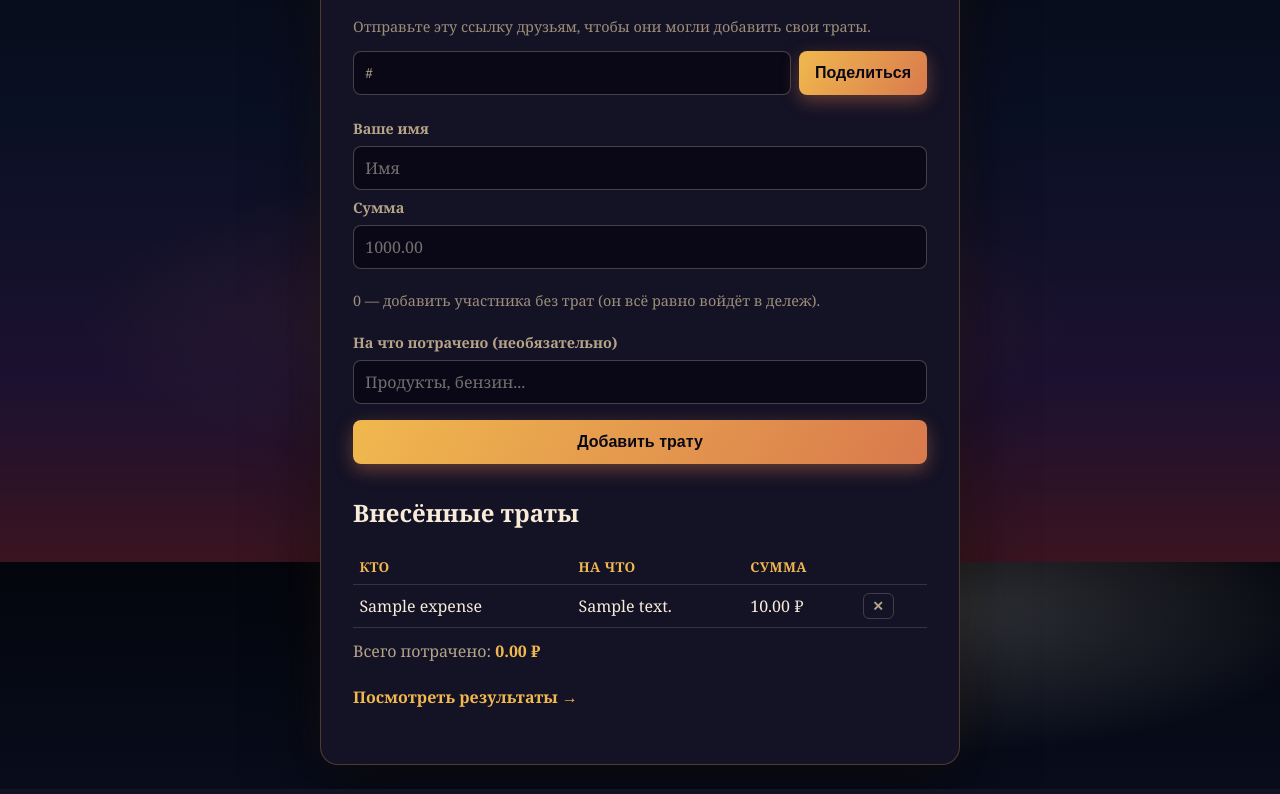
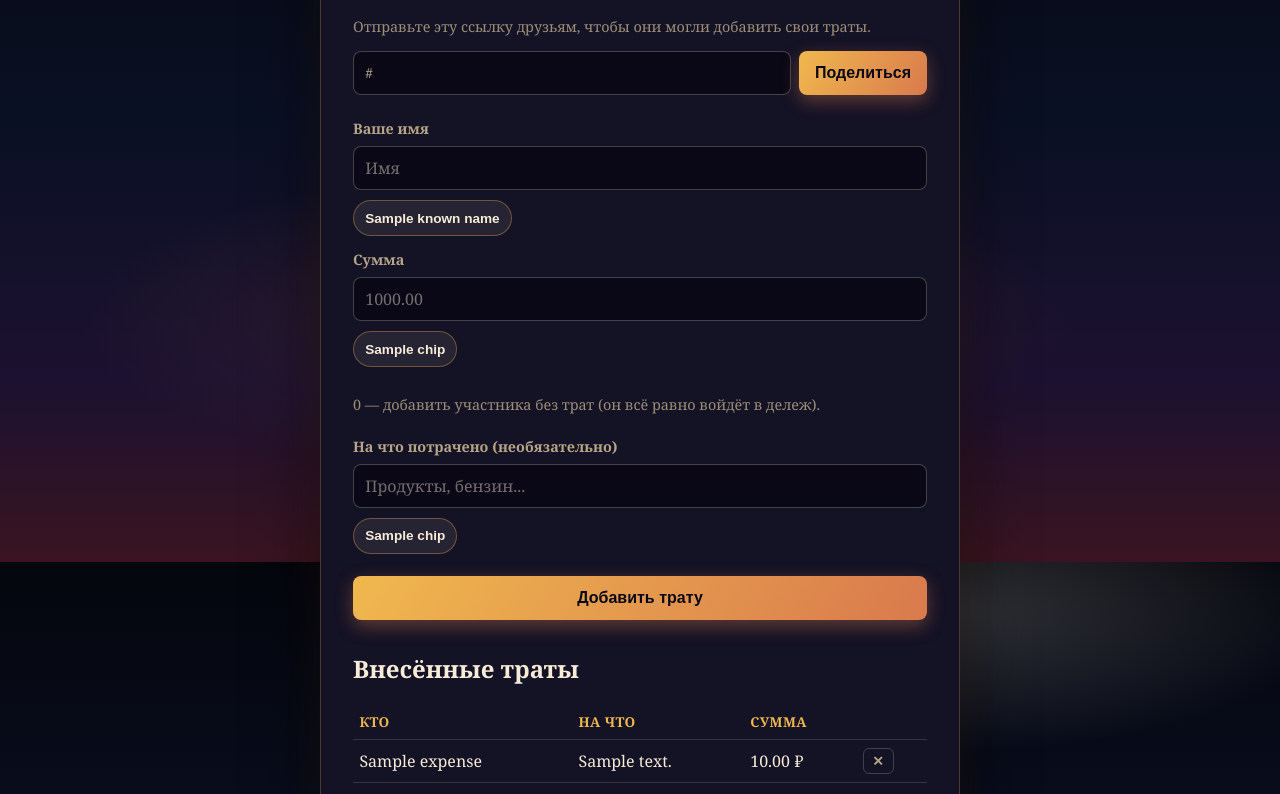
Before and after one commit to bigazzzz/rashod, a Python web app: template app/templates/event.html in a window 1280 px wide. Shown: the part 238-1032 px from the top of the page. Run offline with Jinja, Linux system fonts and the light colour scheme; the template is opened without the code that fills it: most values are stand-ins (such as "Sample title", 1, 10 or a date in 2020).

Commit message:
feat: add quick-fill chips on the event expense form
Phase 1 (v0.3.0): name chips from known payers, amount presets with append-000, and default description categories.

Co-authored-by: Cursor <cursoragent@cursor.com>

```diff
--- a/app/__init__.py
+++ b/app/__init__.py
@@ -1 +1 @@
-__version__ = "0.2.0"
+__version__ = "0.3.0"
--- a/app/static/style.css
+++ b/app/static/style.css
@@ -264,6 +264,40 @@ ul li {
   color: var(--card-text-dim);
 }
 
+.chips {
+  display: flex;
+  flex-wrap: wrap;
+  gap: 0.4rem;
+  margin: 0.15rem 0 0.35rem;
+}
+
+.chip {
+  width: auto;
+  min-height: 36px;
+  margin: 0;
+  padding: 0.35rem 0.7rem;
+  font-size: 0.85rem;
+  font-weight: 600;
+  color: var(--card-text);
+  background: rgba(248, 236, 217, 0.08);
+  border: 1px solid rgba(240, 184, 78, 0.35);
+  border-radius: 999px;
+  box-shadow: none;
+}
+
+.chip:hover {
+  transform: none;
+  box-shadow: none;
+  border-color: var(--gold);
+  background: rgba(240, 184, 78, 0.16);
+}
+
+.chip:focus-visible {
+  outline: none;
+  border-color: var(--gold);
+  box-shadow: 0 0 0 3px rgba(240, 184, 78, 0.25);
+}
+
 .changelog {
   margin-top: 2rem;
   padding-top: 1.25rem;
--- a/app/static/versions.json
+++ b/app/static/versions.json
@@ -1,4 +1,9 @@
 [
+  {
+    "version": "0.3.0",
+    "date": "2026-10-26",
+    "summary": "Плашки быстрой подстановки имени, суммы и категории трат"
+  },
   {
     "version": "0.2.0",
     "date": "2026-10-26",
--- a/app/templates/event.html
+++ b/app/templates/event.html
@@ -18,13 +18,35 @@
   <form method="post" action="/e/{{ event.slug }}/expenses">
     <label for="payer_name">Ваше имя</label>
     <input type="text" id="payer_name" name="payer_name" placeholder="Имя" autocomplete="name" required>
+    {% if known_names %}
+      <div class="chips" data-chip-target="payer_name" data-chip-mode="replace" role="group" aria-label="Известные имена">
+        {% for name in known_names %}
+          <button type="button" class="chip" data-chip-value="{{ name }}">{{ name }}</button>
+        {% endfor %}
+      </div>
+    {% endif %}
 
     <label for="amount">Сумма</label>
     <input type="text" id="amount" name="amount" placeholder="1000.00" inputmode="decimal" required>
+    <div class="chips" data-chip-target="amount" role="group" aria-label="Быстрая сумма">
+      {% for chip in amount_chips %}
+        <button
+          type="button"
+          class="chip"
+          data-chip-value="{{ chip }}"
+          data-chip-mode="{% if chip == '000' %}append{% else %}replace{% endif %}"
+        >{{ chip }}</button>
+      {% endfor %}
+    </div>
     <p class="hint">0 — добавить участника без трат (он всё равно войдёт в дележ).</p>
 
     <label for="description">На что потрачено (необязательно)</label>
     <input type="text" id="description" name="description" placeholder="Продукты, бензин...">
+    <div class="chips" data-chip-target="description" data-chip-mode="replace" role="group" aria-label="Категории трат">
+      {% for chip in description_chips %}
+        <button type="button" class="chip" data-chip-value="{{ chip }}">{{ chip }}</button>
+      {% endfor %}
+    </div>
 
     <button type="submit">Добавить трату</button>
   </form>
@@ -105,6 +127,30 @@
           shareBtn.textContent = original;
         }, 1500);
       });
+
+      document.querySelectorAll(".chips").forEach(function (group) {
+        const targetId = group.getAttribute("data-chip-target");
+        const groupMode = group.getAttribute("data-chip-mode") || "replace";
+        const input = document.getElementById(targetId);
+        if (!input) {
+          return;
+        }
+
+        group.addEventListener("click", function (event) {
+          const chip = event.target.closest(".chip");
+          if (!chip || !group.contains(chip)) {
+            return;
+          }
+          const value = chip.getAttribute("data-chip-value") || "";
+          const mode = chip.getAttribute("data-chip-mode") || groupMode;
+          if (mode === "append") {
+            input.value = (input.value || "") + value;
+          } else {
+            input.value = value;
+          }
+          input.focus();
+        });
+      });
     })();
   </script>
 {% endblock %}
```
Also changed, not shown: TODO.md (+2 -2 lines), app/routes/events.py (+30 -0 lines), tests/test_routes.py (+40 -1 lines).
